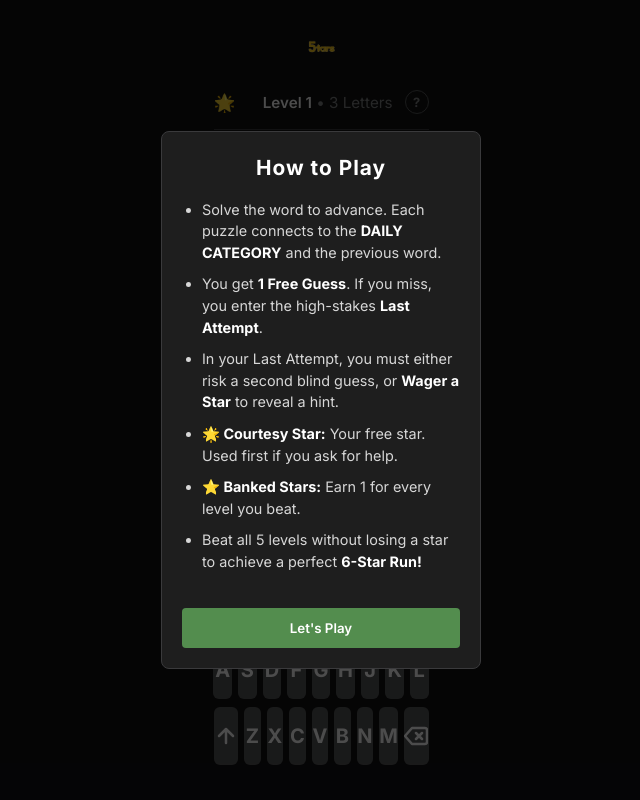
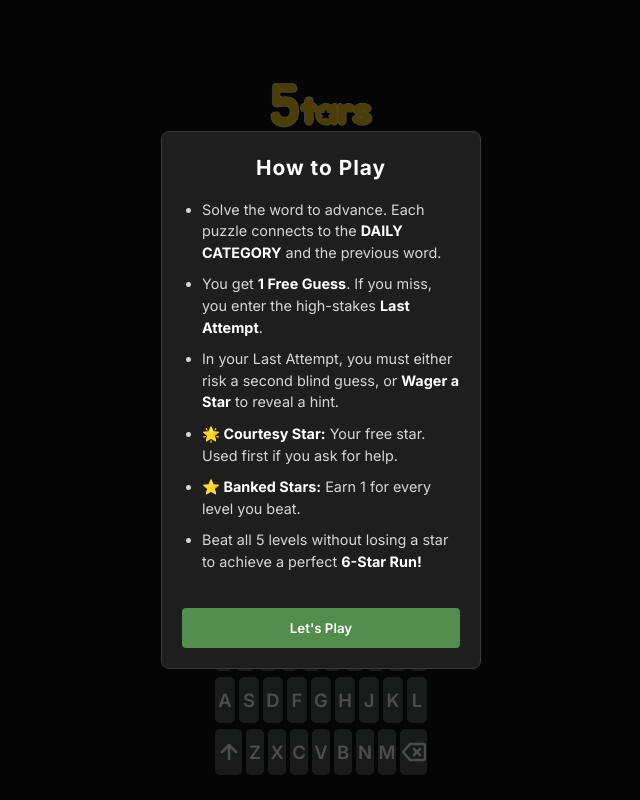
Before and after one commit to GSERBO/5-Stars, a React (Vite) app: page / in a window 1280 px wide. Shown: the whole page, without its empty margins (319-959 px from the left). Built offline with nearby package versions, Linux system fonts and the light colour scheme.

Commit message:
UI Update 2.1

```diff
--- a/src/App.jsx
+++ b/src/App.jsx
@@ -3,6 +3,7 @@ import './index.css';
 import { VALID_WORDS } from './dictionary';
 
 // --- THE LEVEL EDITOR (Data-Driven Strategy) ---
+// You can now easily edit your daily words and their specific hints safely right here.
 const dailyChallenge = {
   category: "LIQUID",
   levels: [
@@ -36,7 +37,7 @@ function App() {
 
   // --- CORE GAME STATE ---
   const [currentLevel, setCurrentLevel] = useState(initialState?.currentLevel ?? 0);
-  const targetWord = dailyChallenge.levels[currentLevel].word;
+  const targetWord = dailyChallenge.levels[currentLevel].word; // Now points to the new data structure
 
   const [typedLetters, setTypedLetters] = useState(initialState?.typedLetters ?? Array(targetWord.length).fill(''));
   const [revealedLetters, setRevealedLetters] = useState(initialState?.revealedLetters ?? Array(targetWord.length).fill(''));
@@ -235,6 +236,7 @@ function App() {
       }
 
       if (type === 'hint') {
+        // Now dynamically pulls the precise hint from the data block above
         setHintText(`Hint: ${dailyChallenge.levels[currentLevel].hint}`);
       }
       else if (type === 'letter') {
@@ -331,7 +333,7 @@ function App() {
       {guessStatus === 'summary' && isPerfectRun && renderConfetti()}
       {showShootingStar && <div className="shooting-star">⭐</div>}
 
-      {/* --- ADDED LOGO --- */}
+      {/* --- STEP 1: LOGO --- */}
       <div className="logo-container">
         <img src="/logo.png" alt="5 Stars" className="main-logo" />
       </div>
@@ -435,7 +437,7 @@ function App() {
         </div>
       )}
 
-      {/* --- RESPONSIVE KEYBOARD --- */}
+      {/* --- STEP 2: RESPONSIVE KEYBOARD & SVGS --- */}
       {guessStatus !== 'summary' && (
         <div className="keyboard">
           <div className="keyboard-row">
@@ -450,14 +452,12 @@ function App() {
           </div>
           <div className="keyboard-row">
             <button className="key wide" onClick={() => handleKeyClick('ENTER')}>
-              {/* SVG Up-Arrow Icon */}
               <svg xmlns="http://www.w3.org/2000/svg" width="24" height="24" viewBox="0 0 24 24" fill="none" stroke="currentColor" strokeWidth="2.5" strokeLinecap="round" strokeLinejoin="round"><path d="M12 19V5M5 12l7-7 7 7"/></svg>
             </button>
             {['Z','X','C','V','B','N','M'].map(k => (
               <button key={k} className="key" onClick={() => handleKeyClick(k)}>{k}</button>
             ))}
             <button className="key wide" onClick={() => handleKeyClick('⌫')}>
-              {/* SVG Backspace Icon */}
               <svg xmlns="http://www.w3.org/2000/svg" width="24" height="24" viewBox="0 0 24 24" fill="none" stroke="currentColor" strokeWidth="2.5" strokeLinecap="round" strokeLinejoin="round"><path d="M21 4H8l-7 8 7 8h13a2 2 0 0 0 2-2V6a2 2 0 0 0-2-2zM18 9l-6 6M12 9l6 6"/></svg>
             </button>
           </div>
--- a/src/index.css
+++ b/src/index.css
@@ -28,15 +28,14 @@ body {
   display: flex;
   justify-content: center;
   align-items: center;
-  margin-top: 10px;
-  margin-bottom: 5px;
+  margin-top: 5px;
 }
 
 .main-logo {
-  height: 45px;
-  object-fit: contain;
-  /* This trick magically makes black backgrounds transparent */
-  mix-blend-mode: screen;
+  width: 220px; /* Scales by width to ignore the empty vertical space */
+  max-width: 80%; /* Ensures it never overflows on a tiny phone */
+  height: auto;
+  mix-blend-mode: screen; /* Drops the black background seamlessly */
 }
 
 .header {
@@ -176,15 +175,15 @@ body {
 .keyboard {
   display: flex;
   flex-direction: column;
-  gap: 8px;
+  gap: 6px; /* Tighter vertical gap */
   width: 100%;
-  padding-bottom: 20px;
+  padding: 0 4px 10px 4px;
 }
 
 .keyboard-row {
   display: flex;
   justify-content: center;
-  gap: 6px;
+  gap: 4px; /* Tighter horizontal gap so the keys have more room to stretch */
   width: 100%;
 }
 
@@ -192,21 +191,22 @@ body {
   background-color: #565758; /* Matching the screenshot dark grey */
   color: white;
   border: none;
-  border-radius: 6px; /* Native rounded corners */
-  height: 58px;
-  font-weight: bold;
-  font-size: 1.25rem; /* Larger font */
+  border-radius: 5px; /* Native rounded corners */
+  height: 46px; /* Native iOS-style height fixes the tall rectangle look */
+  font-weight: 600;
+  font-size: 1.15rem;
   cursor: pointer;
-  flex: 1; /* Forces edge-to-edge scaling */
+  flex: 1 1 0; /* CRITICAL: Forces perfectly equal width for every letter */
   display: flex;
   justify-content: center;
   align-items: center;
   user-select: none;
   touch-action: manipulation; /* Prevents mobile double-tap zoom */
+  padding: 0;
 }
 
 .key.wide {
-  flex: 1.5; /* Makes Enter/Delete keys 50% wider */
+  flex: 1.5 1 0; /* Makes Enter/Delete keys exactly 1.5x wider */
 }
 
 /* Modal Overlay */
```
